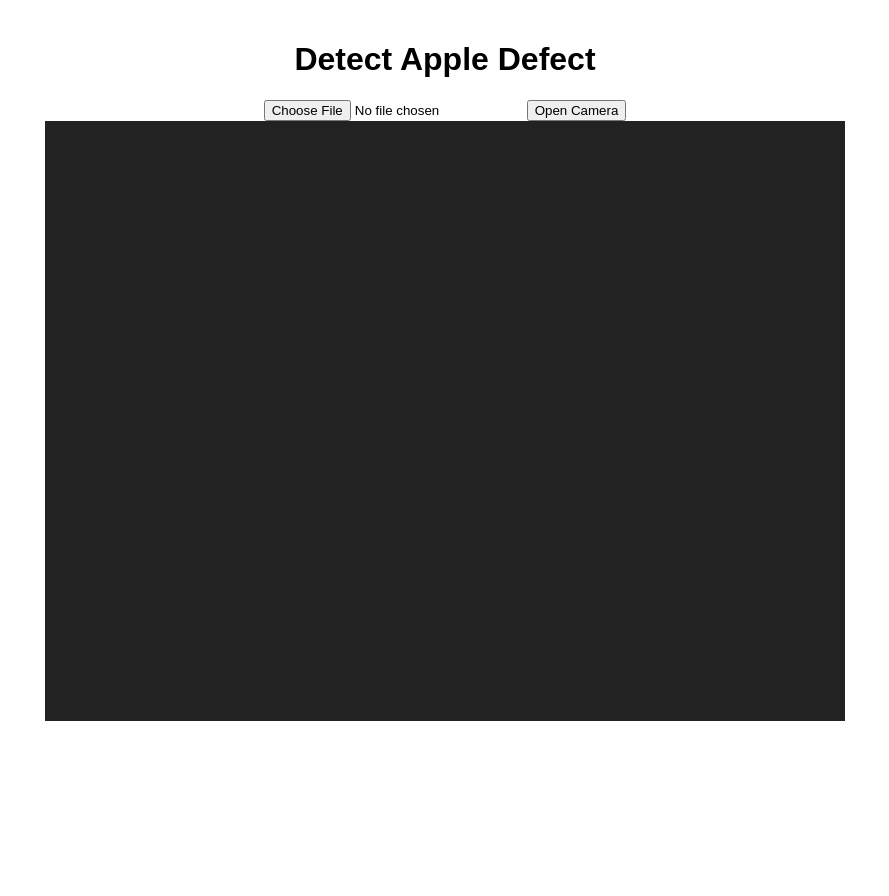
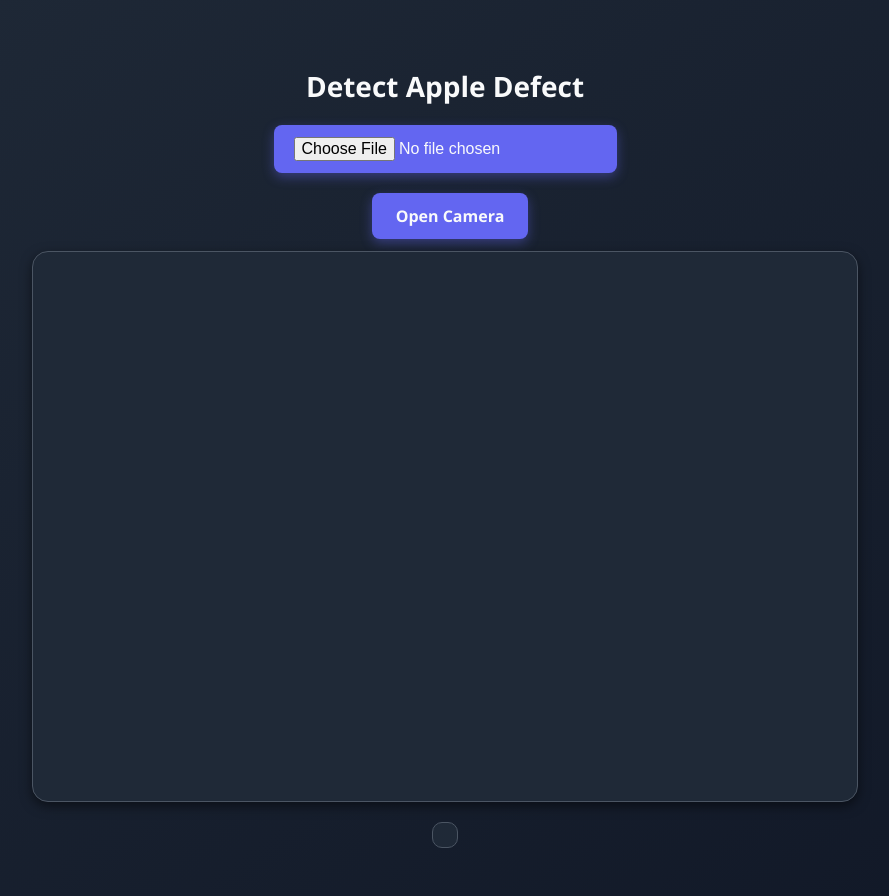
Before and after one commit to ffoztr07/detectDefect, a FastAPI app: page / in a window 1280 px wide. Shown: the whole page, without its empty margins (195-1084 px from the left). Before the commit the page ends 721 px from the top, so only its background shows below. Run offline with FastAPI, Linux system fonts and the light colour scheme.

Commit message:
Update and refine CSS styling

```diff
--- a/static/css/style.css
+++ b/static/css/style.css
@@ -1,24 +1,67 @@
 body {
-    font-family: Arial, sans-serif;
+  padding: 20px;
+  font-family: "Segoe UI", sans-serif;
+  background: linear-gradient(to bottom right, #1f2937, #111827);
+  color: #e5e7eb;
+}
+
+.container {
   max-width: 800px;
   margin: 0 auto;
   padding: 20px;
+
+  font-family: "Segoe UI", sans-serif;
+  color: #e5e7eb;
+
+  height: 100vh;
+
+  display: flex;
+  flex-direction: column;
+  align-items: center;
+  justify-content: center;
+
+  position: relative;
 }
 
-.container {
-    text-align: center;
+.container h1 {
+  font-size: 28px;
+  font-weight: bold;
+  margin-bottom: 20px;
+  color: #f9fafb;
 }
 
-#preview-container {
-    position: relative;
-    width: 800px;
-    height: 600px;
-    display: block;
-    background: #222;
-    overflow: hidden;
+.container input[type='file'] {
+  padding: 12px 20px;
+  margin-bottom: 20px;
+  background: #6366f1;
+  color: #f9fafb;
+  border: none;
+  border-radius: 8px;
+  cursor: pointer;
+  font-size: 16px;
+  font-weight: 500;
+  box-shadow: 0 4px 12px rgb(99 102 241 / 0.4);
+  transition: background-color 0.3s ease;
 }
 
-#preview {
+.container input[type='file']:hover {
+  background: #4f46e5;
+}
+
+.container #preview-container {
+  position: relative;
+  width: 100%;
+  max-width: 800px;
+  height: 600px;
+  background: #1f2937;
+  overflow: hidden;
+  border-radius: 16px;
+  border: 1px solid #4b5563;
+  box-shadow: 0 4px 12px rgb(0 0 0 / 0.5);
+  padding: 12px;
+}
+
+.container #preview-container #preview {
   width: 100%;
   height: 100%;
   object-fit: contain;
@@ -28,14 +71,54 @@ body {
   display: none;
 }
 
-#result {
+.container #preview-container .detection-box {
+  position: absolute;
+  border: 2px solid rgb(13, 234, 83);
+  background-color: rgb(31, 207, 48, 0.1);
+  pointer-events: none;
+  border-radius: 8px;
+}
+
+.container #result {
   margin-top: 20px;
   text-align: left;
+  padding: 12px;
+  border: 1px solid #4b5563;
+  border-radius: 10px;
+  background: #1f2937;
+  color: #f9fafb;
 }
 
-.detection-box {
-    position: absolute;
-    border: 2px solid rgb(13, 234, 83);
-    background-color: rgba(31, 207, 48, 0.1);
-    pointer-events: none;
+button {
+  padding: 12px 24px;
+  margin-bottom: 12px;
+  font-size: 16px;
+  font-weight: 600;
+  font-family: "Segoe UI", sans-serif;
+  color: #f9fafb;
+  background-color: #6366f1;
+  border: none;
+  border-radius: 8px;
+  cursor: pointer;
+  box-shadow: 0 4px 12px rgba(99, 102, 241, 0.4);
+  transition: background-color 0.3s ease, transform 0.2s ease, box-shadow 0.3s ease;
+  user-select: none;
+  outline: none;
 }
+
+button:hover {
+  background-color: #4f46e5;
+  box-shadow: 0 6px 16px rgba(79, 70, 229, 0.6);
+  transform: translateY(-2px);
+}
+
+button:active {
+  background-color: #4338ca;
+  box-shadow: 0 4px 12px rgba(67, 56, 202, 0.5);
+  transform: translateY(0);
+}
+
+button:focus {
+  outline: 3px solid #818cf8;
+  outline-offset: 2px;
+}
```
Lines whose indentation alone changed are shown as unchanged.
